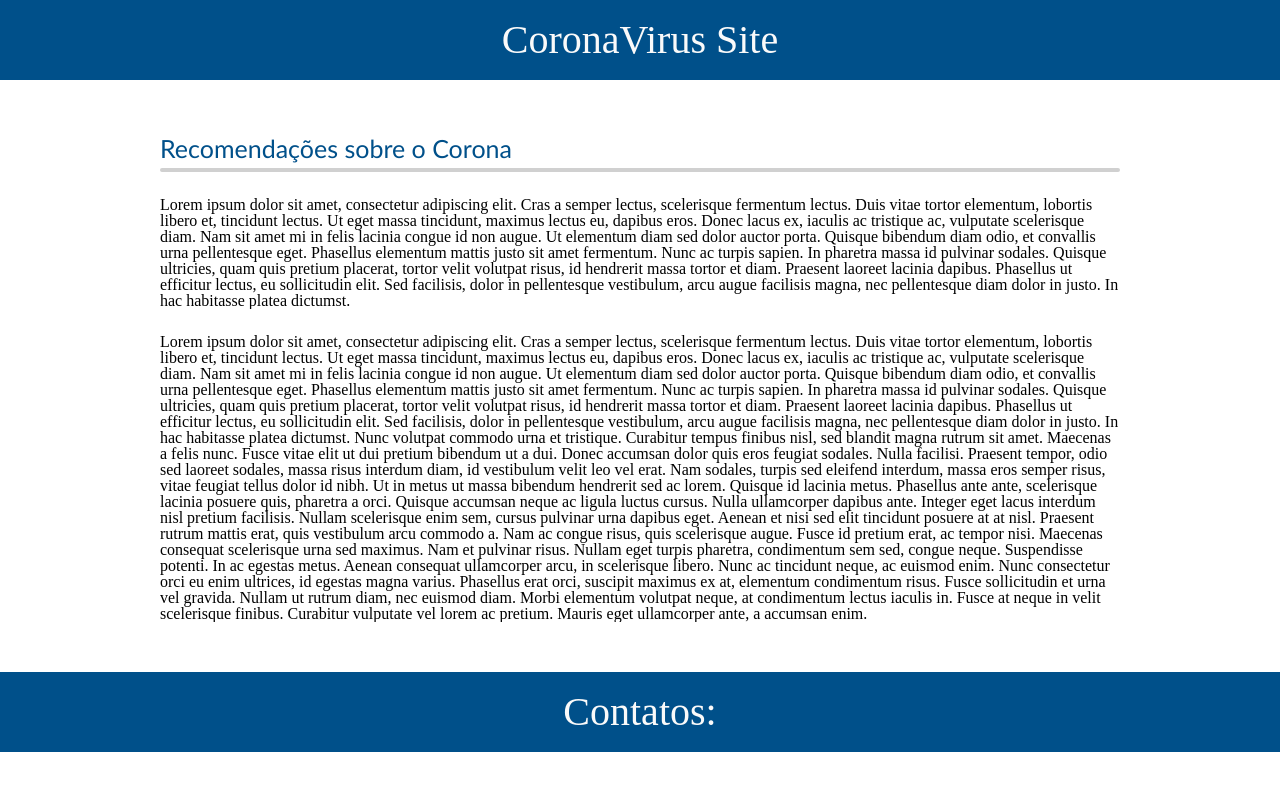
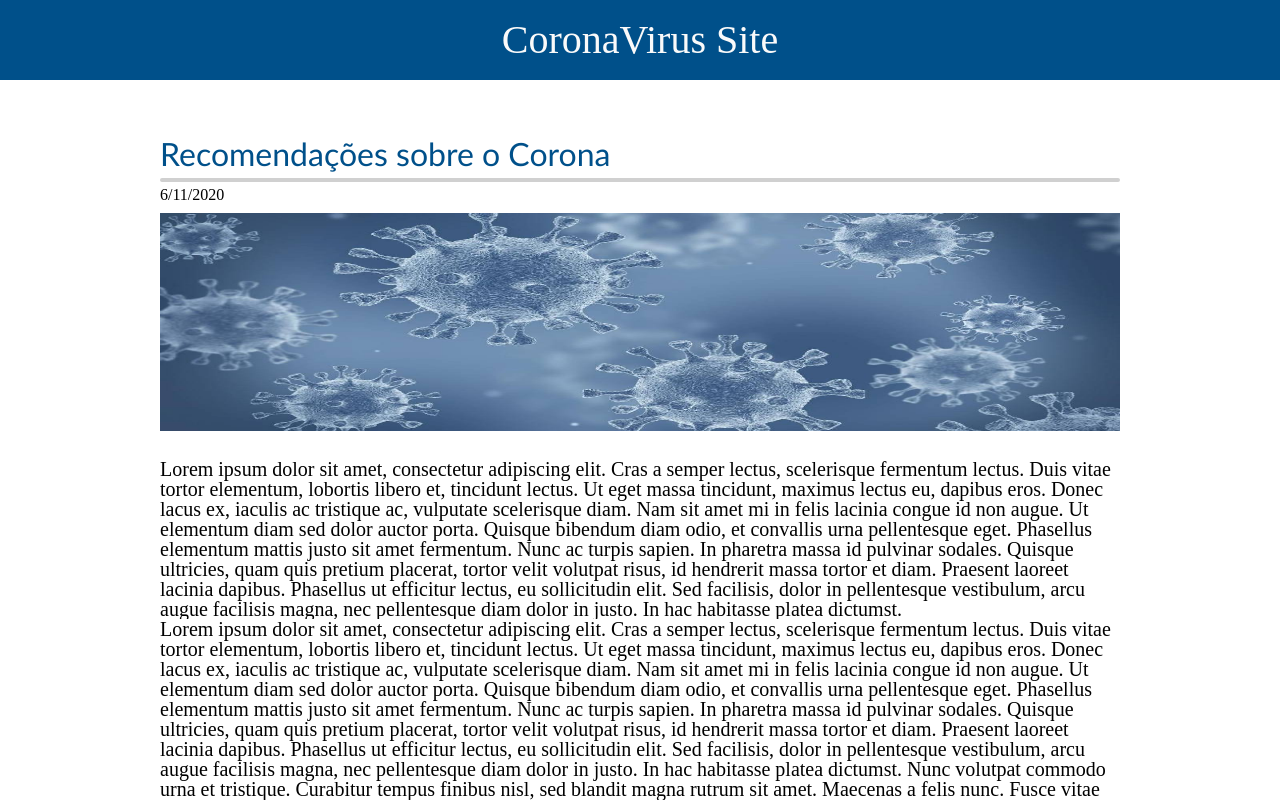
Before and after one commit to ThauanLK/freela, a React (Create React App) app: page / in a window 1280 px wide. Shown: the top 800 px of the page. Built offline with nearby package versions, Linux system fonts and the light colour scheme.

Commit message:
adjusting title and content font size and adding date under title

```diff
--- a/src/pages/example/example.css
+++ b/src/pages/example/example.css
@@ -1,14 +1,15 @@
 .content {
-  margin: 25px auto;
+  margin: 0px auto;
   text-align: left;
   overflow: hidden;
+  font-size: 1.25rem;
 }
 
 .headline {
   font-family: Calibri, "Helvetica", san-serif;
   line-height: 1.5em;
   color: #00508a;
-  font-size: 25px;
+  font-size: 2rem;
 }
 h1:after {
   content:' ';
@@ -21,3 +22,14 @@ h1:after {
   -webkit-box-shadow:inset 0 1px 1px rgba(0, 0, 0, .05);
   -moz-box-shadow:inset 0 1px 1px rgba(0, 0, 0, .05);
 }
+
+.coronaimg {
+  padding: 5px 0px 25px 0px;
+  width: 100%;
+  height: 17vw;
+}
+
+.postdate {
+  display: inline-block;
+  padding: 5px 0px;
+}
--- a/src/pages/example/example.js
+++ b/src/pages/example/example.js
@@ -1,5 +1,7 @@
 import React from "react";
 import Corona from "../../images/coronavirus-covid-19-15-700x374.webp";
+import Corona4 from "../../images/coronavirus4.jpg"
+import Corona3 from "../../images/corona3.jpg"
 import "./example.css";
 
 const Example = () => {
@@ -7,7 +9,8 @@ const Example = () => {
     <React.Fragment>
       <div className="container">
         <h1><span className="headline">Recomendações sobre o Corona</span></h1>
-        {/*<img src={Corona} />*/}
+        <span className = "postdate">{new Date().toLocaleDateString()}</span>
+        <img className="coronaimg" src={Corona3} />
         <p className="content">
           Lorem ipsum dolor sit amet, consectetur adipiscing elit. Cras a semper
           lectus, scelerisque fermentum lectus. Duis vitae tortor elementum,
```
